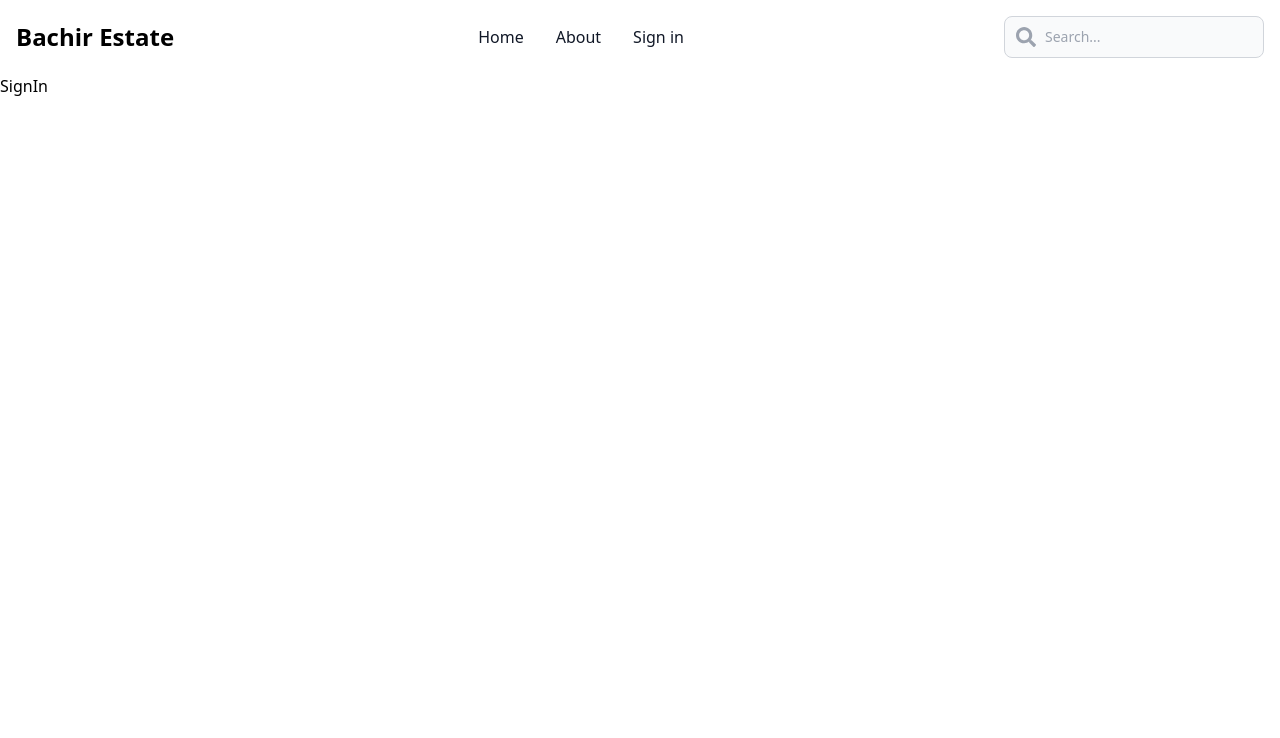
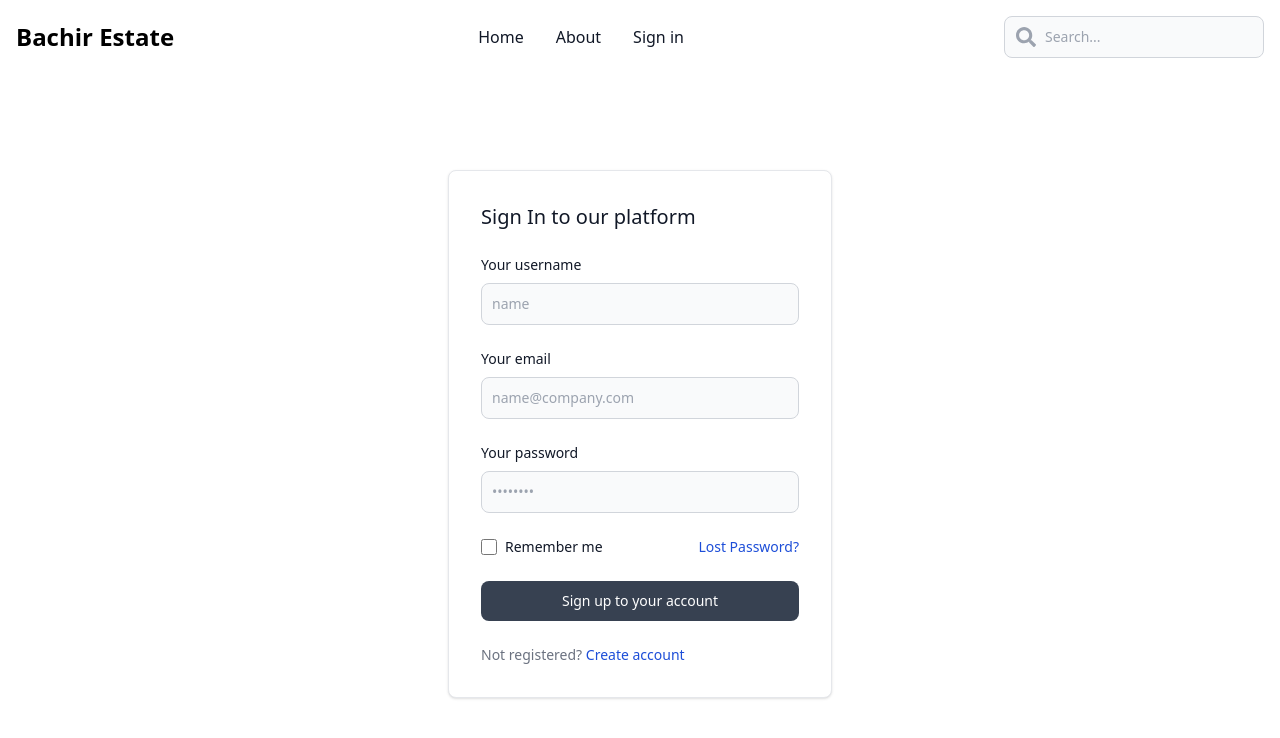
Before and after one commit to BMBachir/Mern-real-estate-website, a React (Vite) app in the folder client/: page /sing-in in a window 1280 px wide. Shown: the top 738 px of the page. Built offline with nearby package versions, Linux system fonts and the light colour scheme.

Commit message:
Adding Sign in and make last update for sign up

```diff
--- a/client/src/pages/SignIn.jsx
+++ b/client/src/pages/SignIn.jsx
@@ -1,7 +1,105 @@
 import React from "react";
+import { Link } from "react-router-dom";
+const SignIn = () => {
+  return (
+    <div className="flex justify-center items-center my-24">
+      <div className="w-full max-w-sm p-4 bg-white border border-gray-200 rounded-lg shadow sm:p-6 md:p-8">
+        <form className="space-y-6" action="#">
+          <h5 className="text-xl font-medium text-gray-900">
+            Sign In to our platform
+          </h5>
 
-const SignIn = () => {
-  return <div>SignIn</div>;
+          <div>
+            <label
+              htmlFor="text"
+              className="block mb-2 text-sm font-medium text-gray-900"
+            >
+              Your username
+            </label>
+            <input
+              type="text"
+              name="Username"
+              id="Username"
+              className="bg-gray-50 border border-gray-300 text-gray-900 text-sm rounded-lg focus:ring-blue-500 focus:border-blue-500 block w-full p-2.5"
+              placeholder="name"
+              required
+            />
+          </div>
+
+          <div>
+            <label
+              htmlFor="email"
+              className="block mb-2 text-sm font-medium text-gray-900"
+            >
+              Your email
+            </label>
+            <input
+              type="email"
+              name="email"
+              id="email"
+              className="bg-gray-50 border border-gray-300 text-gray-900 text-sm rounded-lg focus:ring-blue-500 focus:border-blue-500 block w-full p-2.5"
+              placeholder="name@company.com"
+              required
+            />
+          </div>
+          <div>
+            <label
+              htmlFor="password"
+              className="block mb-2 text-sm font-medium text-gray-900"
+            >
+              Your password
+            </label>
+            <input
+              type="password"
+              name="password"
+              id="password"
+              placeholder="••••••••"
+              className="bg-gray-50 border border-gray-300 text-gray-900 text-sm rounded-lg focus:ring-blue-500 focus:border-blue-500 block w-full p-2.5"
+              required
+            />
+          </div>
+          <div className="flex items-start">
+            <div className="flex items-start">
+              <div className="flex items-center h-5">
+                <input
+                  id="remember"
+                  type="checkbox"
+                  value=""
+                  className="w-4 h-4 border border-gray-300 rounded bg-gray-50 focus:ring-3 focus:ring-blue-300"
+                  required
+                />
+              </div>
+
+              <label
+                htmlFor="remember"
+                className="ms-2 text-sm font-medium text-gray-900"
+              >
+                Remember me
+              </label>
+            </div>
+            <Link
+              to="#"
+              className="ms-auto text-sm text-blue-700 hover:underline"
+            >
+              Lost Password?
+            </Link>
+          </div>
+          <button
+            type="submit"
+            className="w-full text-white bg-gray-700 hover:bg-gray-800 focus:ring-4 focus:outline-none focus:ring-blue-300 font-medium rounded-lg text-sm px-5 py-2.5 text-center"
+          >
+            Sign up to your account
+          </button>
+          <div className="text-sm font-medium text-gray-500">
+            Not registered?{" "}
+            <Link to="/sing-up" className="text-blue-700 hover:underline">
+              Create account
+            </Link>
+          </div>
+        </form>
+      </div>
+    </div>
+  );
 };
 
 export default SignIn;
--- a/client/src/pages/SingUp.jsx
+++ b/client/src/pages/SingUp.jsx
@@ -91,9 +91,9 @@ const SingUp = () => {
             Sign up to your account
           </button>
           <div className="text-sm font-medium text-gray-500">
-            Not registered?{" "}
-            <Link to="#" className="text-blue-700 hover:underline">
-              Create account
+            Have an account?{" "}
+            <Link to="/sing-in" className="text-blue-700 hover:underline">
+              Sing In
             </Link>
           </div>
         </form>
```
